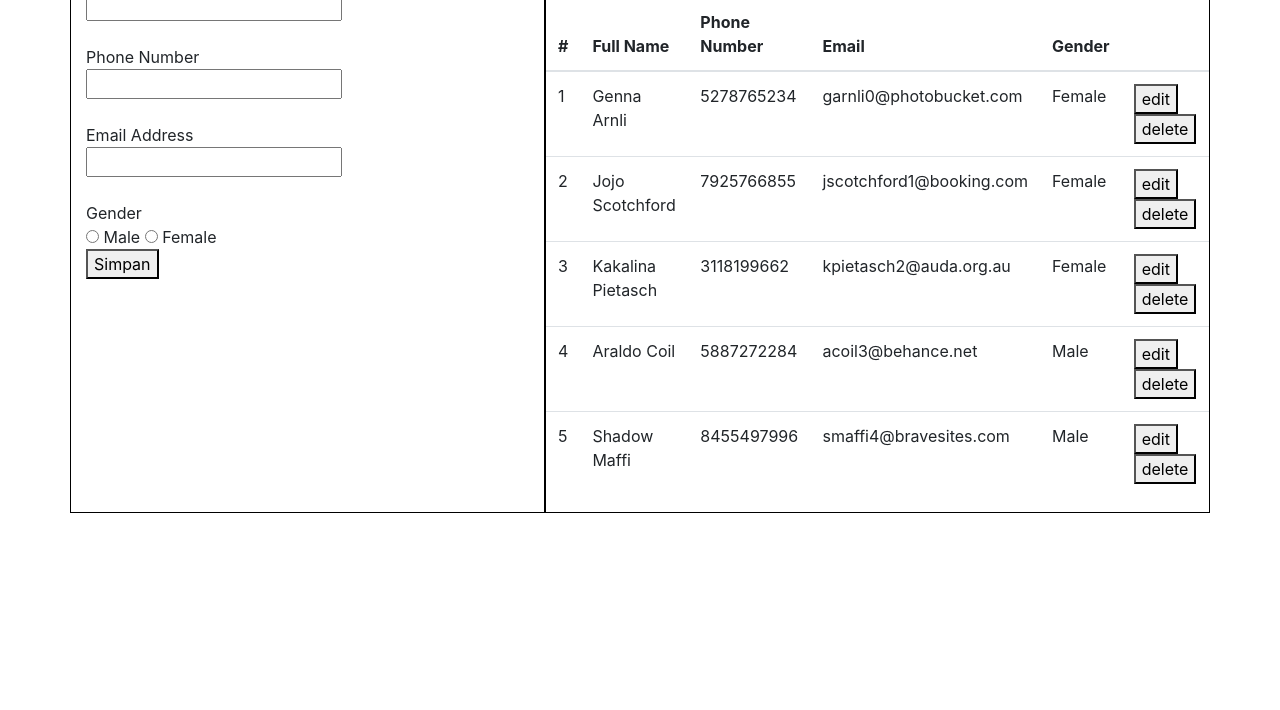
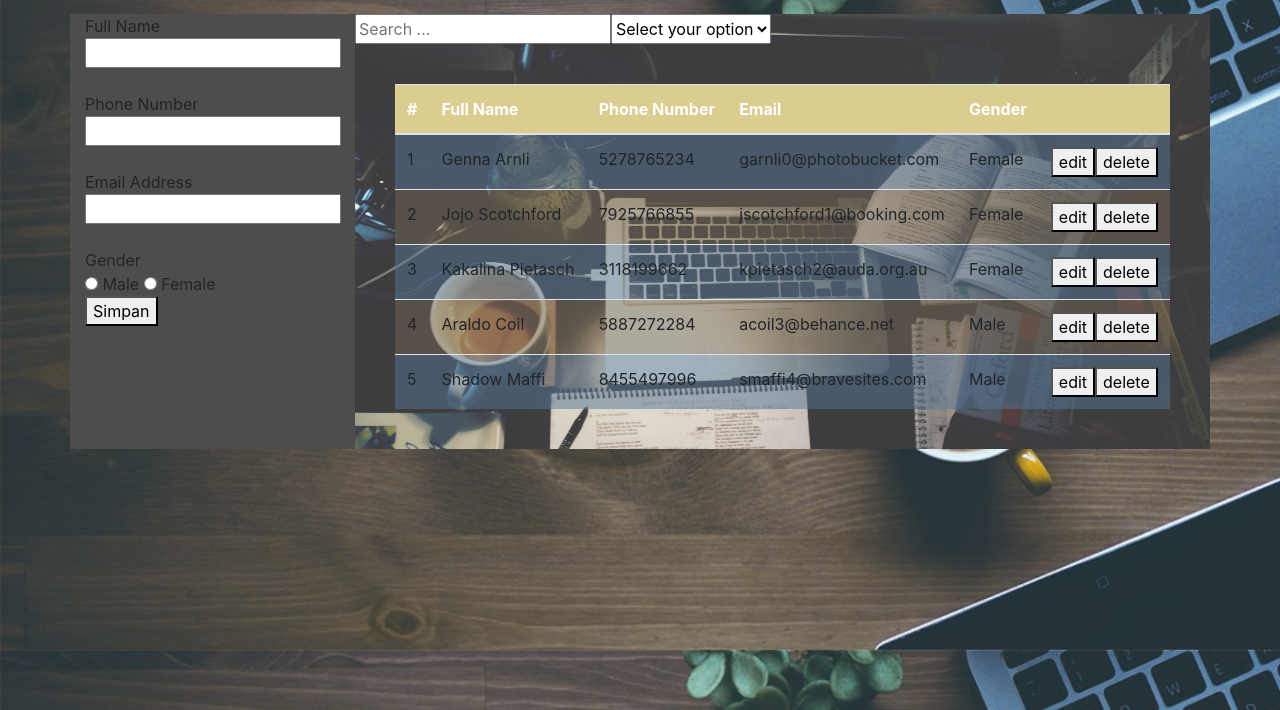
Before and after one commit to iqbalmaed/iqbal-dasarya, a website built with Parcel: page index.html in a window 1280 px wide. Shown: the part 90-800 px from the top of the page. Built offline with nearby package versions, Linux system fonts and the light colour scheme.

Commit message:
finish 3 - design UI

```diff
--- a/index.css
+++ b/index.css
@@ -1,6 +1,39 @@
+body {
+  background-image: url("bg2.jpg");
+  background-size: 100%;
+}
+.col-12 {
+	font-family: "Britannic Bold";
+	margin-top: 40px;
+	margin-bottom: 20px;
+	padding: 10px;
+	background-color:  #404040;
+	color: #FFF5EB ;
+}
+.col-3{
+	background-color: #4E4D4B
+}
+.col-9{
+	background-image: url("bg1.jpg");
+	background-size: 100%;
+}
+.table{
+	margin: 40px;
+}
+
+table {
+  border-collapse: collapse;
+  width: 100%;
+}
+
+th, td {
+  text-align: left;
+  padding: 8px;
+}
+
+tr:nth-child(even){background-color: rgba(113,100,83,0.5)}
+tr:nth-child(odd){background-color: rgba(87,118,149,0.5)}
 th {
-	font-size: 100%
+  background-color: #DBCC8F;
+  color: white;
 }
-table{
-	width: 80%
-}
--- a/index.html
+++ b/index.html
@@ -20,11 +20,14 @@
     </style>
   </head>
   <body>
-<h1>Contact Manager</h1>
 
 <div class="container">
   <div class="row">
-    <div class="col-5">
+    <div class="col-12"> My Contacts</div>
+  </div>
+  <div class="row"></div>
+  <div class="row">
+    <div class="col-3">
         <isindex>Full Name</isindex><br>
         <input type="text" id="fname"/><br><br>
 
@@ -44,7 +47,7 @@
           <button id="tombolku" name="databaru">Simpan</button>
 
       </div>
-    <div class="col-7">
+    <div class="col-9">
 
 
         <div class="row">
@@ -57,7 +60,7 @@
           </select>
         </div>
         <div class="row">
-          <table class="table">
+<table class="table">
   <thead>
     <tr>
       <th scope="col">#</th>
--- a/index.js
+++ b/index.js
@@ -1,4 +1,4 @@
-var contacts = [
+let contacts = [
   {
     id: 1,
     fullName: "Genna Arnli",
@@ -36,6 +36,7 @@ var contacts = [
   }
 ];
 
+
 // Pencari with keyword
     document.getElementById("finder").addEventListener("change",function(){
       var keyword=document.getElementById("finder").value;
@@ -50,7 +51,6 @@ var contacts = [
 
       }
     })
-
 //pencarian gender
 const y = document.getElementById('pilihgender');
 y.addEventListener('change', function() {
@@ -110,8 +110,10 @@ function view(contacts) {
   });
 }
 
+// Tombol Save , dapat berupa data baru atau edit data
 document.getElementById("tombolku").addEventListener("click", function() {
-  if (document.getElementById("tombolku").name=="databaru"){
+
+  if (document.getElementById("tombolku").name=="databaru"){ //seleksi apakah merupakan data baru
   const fullName1 = document.getElementById("fname");
   const phoneNumber1 = document.getElementById("pnumber");
   const email1 = document.getElementById("email");
@@ -124,8 +126,14 @@ document.getElementById("tombolku").addEventListener("click", function() {
     gender1 = document.getElementById("r2");
   }
 
+  //mencari id terkecil yang belum ada
+  //dengan cara menncari dengan nilai max[dari id yg sudah ada]
+  var nameArray = contacts.map(function (el) { return el.id; });
+  var cariid = contacts.map(function (el) { return el.id; });
+  const idbaru= Math.max(...cariid)+1;
+
   const tambah = {
-    id: 6,
+    id: idbaru,
     fullName: fullName1.value,
     phoneNumber: phoneNumber1.value,
     email: email1.value,
@@ -142,15 +150,14 @@ document.getElementById("tombolku").addEventListener("click", function() {
     alert("must be filled out");
     return false;
   } else {
+    let contactsbaru = [...contacts, tambah];
+     contacts= contactsbaru;
     document.getElementById("table-row").innerHTML = "";
-    let result = [...contacts, tambah];
-    view(result);
+    view(contacts);
   }
 
-  // )|| isNaN(phoneNumber1.value)||isNaN(email1.value)
-  //     || isNaN(gender1.value))
 }
-else{
+else{                                                         //Jika merupakan Edit data
   cariId= document.getElementById("tombolku").value;
   document.getElementById("tombolku").name="databaru"
   console.log(cariId)
@@ -168,24 +175,19 @@ else{
   new1.gender = gender1;
    document.getElementById("table-row").innerHTML = "";
     view(contacts);
-
-  //set value input kosong
-
+};
+//set value input kosong
   document.getElementById("fname").value = "";
   document.getElementById("pnumber").value = "";
   document.getElementById("email").value = "";
   document.getElementById("r1").checked= false;
   document.getElementById("r2").checked =false;
-
-
-
-
-}
   }
   );
 
+// fungsi hapus dari tiap tombol hapus per data
 window.hapusya = function(id){
-    var new1= contacts.filter(hasil => hasil.id != id);
+    var new1= contacts.filter(hasil => hasil.id != id);       //hanya akan menyimpan data yang id nya tidak terhapus
     contacts= new1;
     document.getElementById("table-row").innerHTML = "";
     view(contacts)
@@ -209,35 +211,4 @@ window.editya = function(id){
 };
 
 
-// function remove(data, idnya) {
-//   // array.filter
-//   var removeIndex = contacts
-//     .map(function(item) {
-//       return item.id;
-//     })
-//     .indexOf(idnya);
-//   // spread operator ....
-//   contacts.splice(removeIndex, 1);
-//   console.log(contacts);
-// }
-
-// ambil data dari html
-function addData() {
-  var fullname = document.getElementById("fname");
-  var ponenumber = document.getElementById("pnumber");
-  var emaile = document.getElementById("email");
-  console.log(fullname);
-  console.log(ponenumber);
-  console.log(emaile);
-}
-
-
-//ED==
-
-//hapus button
-// document.getElementsByName("hapus").onclick= function(){
-//   cariID = document.getElementsByName("hapus").value;
-//   console.log(cariID);
-// };
-
 view(contacts);
```
Also changed, not shown: bg1.jpg (added), bg2.jpg (added).
